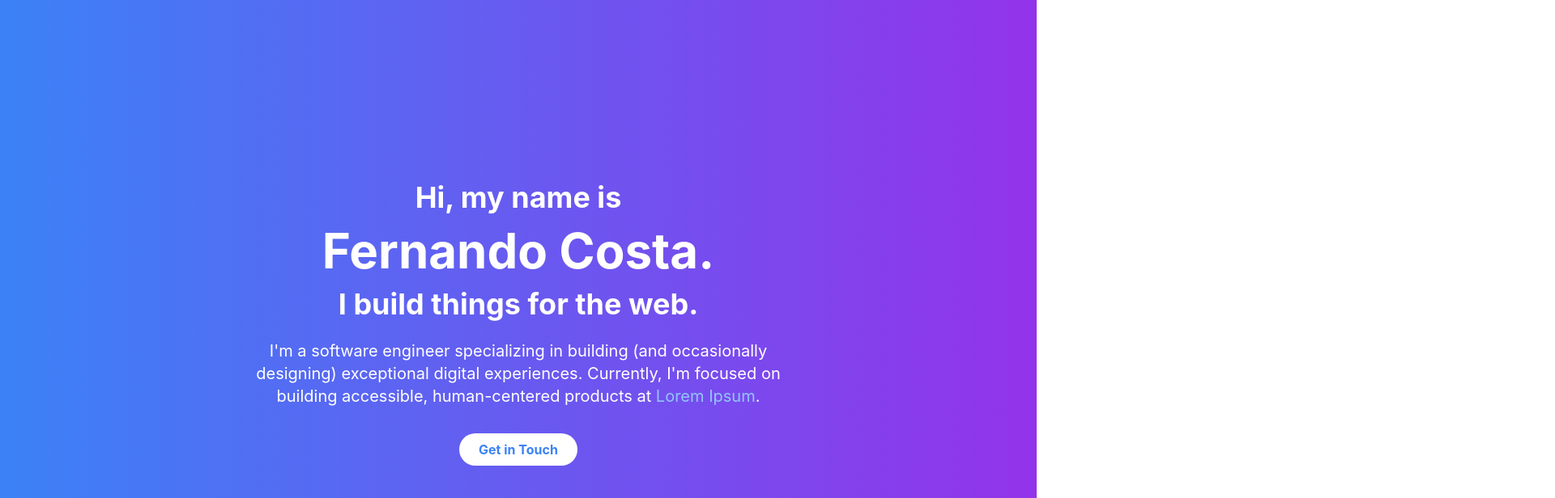
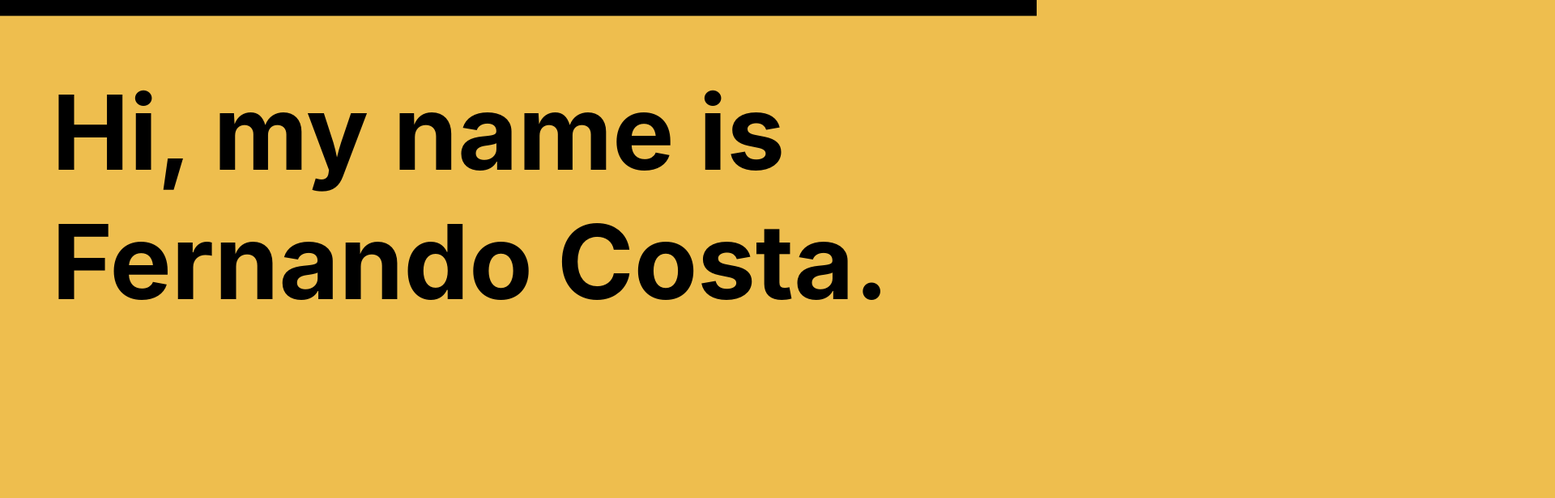
Before and after one commit to heyfosta/hello-fernando, a React (Create React App) app: page / in a window 1280 px wide. Shown: the top 616 px of the page at 81% size, 1920 px wide, since content can reach past the window. Built offline with nearby package versions, Linux system fonts and the light colour scheme.

Commit message:
begain animating intro hello animation and hero component

```diff
--- a/package.json
+++ b/package.json
@@ -6,6 +6,7 @@
     "@testing-library/jest-dom": "^5.17.0",
     "@testing-library/react": "^13.4.0",
     "@testing-library/user-event": "^13.5.0",
+    "gsap": "^3.12.5",
     "react": "^18.3.1",
     "react-dom": "^18.3.1",
     "react-scripts": "5.0.1",
@@ -36,6 +37,7 @@
     ]
   },
   "devDependencies": {
+    "@types/gsap": "^3.0.0",
     "autoprefixer": "^10.4.19",
     "postcss": "^8.4.38",
     "tailwindcss": "^3.4.4"
--- a/src/App.tsx
+++ b/src/App.tsx
@@ -1,20 +1,30 @@
-import React from 'react';
+import React, { useState } from 'react';
+import HelloAnimation from './animations/HelloAnimation';
 import Hero from './components/Hero';
 import About from './components/About';
 import Experience from './components/Experience';
 import Projects from './components/Projects';
 import Contact from './components/Contact';
 
-const app: React.FC = () => {
+const App: React.FC = () => {
+  const [isAnimationComplete, setIsAnimationComplete] = useState(false);
+
+  const handleAnimationComplete = () => {
+    setIsAnimationComplete(true);
+  };
+
   return (
-    <div className="container mx-auto">
-      <Hero />
-      <About />
-      <Experience />
-      <Projects />
-      <Contact />
+    <div>
+      <div className="container mx-auto">
+        <Hero isAnimationComplete={isAnimationComplete} />
+        <About />
+        <Experience />
+        <Projects />
+        <Contact />
+      </div>
+      {!isAnimationComplete && <HelloAnimation onComplete={handleAnimationComplete} />}
     </div>
   );
 };
 
-export default app;
+export default App;
--- /dev/null
+++ b/src/animations/HelloAnimation.tsx
@@ -0,0 +1,107 @@
+import React, { useEffect, useRef } from 'react';
+import { gsap } from 'gsap';
+import { TextPlugin } from 'gsap/TextPlugin';
+
+gsap.registerPlugin(TextPlugin);
+
+interface HelloAnimationProps {
+  onComplete: () => void;
+}
+
+const HelloAnimation: React.FC<HelloAnimationProps> = ({ onComplete }) => {
+  const animationRef = useRef<HTMLDivElement>(null);
+  const topHalfRef = useRef<HTMLDivElement>(null);
+  const bottomHalfRef = useRef<HTMLDivElement>(null);
+
+  useEffect(() => {
+    const helloPhrases = [
+      'Hello',
+      'Hola',
+      'Olá',
+      'Bonjour',
+      'Ciao',
+      '你好',
+      'Hallo',
+      'こんにちは',
+      '안녕하세요',
+      'مرحبا',
+      'नमस्ते',
+      'Merhaba',
+    ];
+
+    const timeline = gsap.timeline();
+
+    // Animation for the first phrase (Hello)
+    timeline.to(animationRef.current, {
+      duration: 1.5,
+      text: helloPhrases[0],
+      ease: 'power1.inOut',
+      onComplete: () => {
+        // Add a delay of 0.1 seconds after the first phrase finishes animating
+        timeline.to(animationRef.current, {
+          duration: 0.1,
+          onComplete: () => {
+            // Set the initial duration for the subsequent phrases
+            let duration = 1.5;
+
+            // Animation for the subsequent phrases
+            for (let i = 1; i < helloPhrases.length; i++) {
+              timeline.set(animationRef.current, {
+                text: helloPhrases[i],
+                delay: duration,
+              });
+
+              // Gradually decrease the duration for each subsequent phrase, but not faster than 0.1 seconds
+              duration = Math.max(duration * 0.5, 0.1);
+
+              // Check if it's the last phrase
+              if (i === helloPhrases.length - 1) {
+                timeline.set(animationRef.current, {
+                  text: helloPhrases[i],
+                  delay: duration,
+                  onComplete: () => {
+                    // Hide the text immediately
+                    gsap.set(animationRef.current, { opacity: 0 });
+
+                    // Start the split animation
+                    gsap.to(topHalfRef.current, {
+                      duration: 1,
+                      y: '-100%',
+                      ease: 'power2.inOut',
+                      delay: -0.2,
+                    });
+                    gsap.to(bottomHalfRef.current, {
+                      duration: 1,
+                      y: '100%',
+                      ease: 'power2.inOut',
+                      onComplete: onComplete,
+                    });
+                  },
+                });
+              }
+            }
+          },
+        });
+      },
+    });
+
+    return () => {
+      timeline.kill();
+    };
+  }, []); // Empty dependency array
+
+  return (
+    <div className="fixed inset-0 z-50 pointer-events-none">
+      <div className="absolute inset-0 flex items-center justify-center z-30">
+        <div
+          ref={animationRef}
+          className="text-4xl sm:text-6xl md:text-8xl lg:text-9xl font-bold text-white"
+        ></div>
+      </div>
+      <div ref={topHalfRef} className="absolute inset-0 bg-black z-20"></div>
+      <div ref={bottomHalfRef} className="absolute inset-0 bg-black z-20"></div>
+    </div>
+  );
+};
+
+export default HelloAnimation;
--- /dev/null
+++ b/src/animations/HeroAnimation.ts
@@ -0,0 +1,26 @@
+import { gsap } from 'gsap';
+
+export const heroAnimation = (heroRef: HTMLDivElement | null) => {
+  if (!heroRef) return;
+
+  const slideLeftText = heroRef.querySelector('.slide-left h3');
+  if (!slideLeftText) return;
+
+  gsap.fromTo(
+    slideLeftText,
+    { x: '-200%', opacity: 0 },
+    {
+      x: '100%',
+      opacity: 1,
+      duration: 0.5,
+      ease: 'power2.out',
+      onComplete: () => {
+        gsap.to(slideLeftText, {
+          x: '0%',
+          duration: 0.5,
+          ease: 'elastic.out(1, 0.5)',
+        });
+      },
+    }
+  );
+};
--- a/src/components/Hero.tsx
+++ b/src/components/Hero.tsx
@@ -1,30 +1,48 @@
-import React from 'react';
+import React, { useEffect, useRef } from 'react';
+import { heroAnimation } from '../animations/HeroAnimation';
 
-const Hero: React.FC = () => {
+interface HeroProps {
+  isAnimationComplete: boolean;
+}
+
+const Hero: React.FC<HeroProps> = ({ isAnimationComplete }) => {
+  const heroRef = useRef<HTMLDivElement>(null);
+
+  useEffect(() => {
+    if (isAnimationComplete) {
+      heroAnimation(heroRef.current);
+    }
+  }, [isAnimationComplete]);
+
   return (
-    <div className="min-h-screen bg-gradient-to-r from-blue-500 to-purple-600 text-white flex flex-col justify-center items-center py-16">
-      <div className="fadeup mb-4 text-center" style={{ transitionDelay: '100ms' }}>
-        <h1 className="text-4xl font-bold">Hi, my name is</h1>
-      </div>
-      <div className="fadeup mb-4 text-center" style={{ transitionDelay: '200ms' }}>
-        <h2 className="text-6xl font-bold">Fernando Costa.</h2>
-      </div>
-      <div className="fadeup mb-6 text-center" style={{ transitionDelay: '300ms' }}>
-        <h3 className="text-4xl font-bold">I build things for the web.</h3>
-      </div>
-      <div className="fadeup mb-8 text-center" style={{ transitionDelay: '400ms' }}>
-        <p className="text-xl max-w-2xl">
-          I'm a software engineer specializing in building (and occasionally designing) exceptional digital experiences. Currently, I'm focused on building accessible, human-centered products at{' '}
-          <a href="https://example.com" target="_blank" rel="noreferrer" className="text-blue-300 hover:underline">
-            Lorem Ipsum
-          </a>
-          .
-        </p>
-      </div>
-      <div className="fadeup text-center" style={{ transitionDelay: '500ms' }}>
-        <button className="bg-white text-blue-500 font-bold py-2 px-6 rounded-full hover:bg-blue-100 transition duration-300">
-          Get in Touch
-        </button>
+    <div
+      ref={heroRef}
+      className="hero-container min-h-screen bg-[#eebe4e] text-black flex flex-col justify-center items-start py-16 px-8 sm:px-16"
+    >
+      <div className="container mx-auto 2xl:max-w-[2000px]">
+        <div className="mb-8">
+          <h1 className="text-6xl sm:text-7xl md:text-8xl lg:text-9xl xl:text-10xl 2xl:text-11xl font-bold whitespace-nowrap">
+            Hi, my name is
+          </h1>
+        </div>
+        <div className="mb-12">
+          <h2 className="text-7xl sm:text-8xl md:text-9xl lg:text-10xl xl:text-11xl 2xl:text-12xl font-bold whitespace-nowrap">
+            Fernando Costa.
+          </h2>
+        </div>
+        <div className="slide-left mb-16">
+          <h3
+            className="text-5xl sm:text-6xl md:text-7xl lg:text-8xl xl:text-9xl 2xl:text-10xl font-bold whitespace-nowrap"
+            style={{ opacity: 0, transform: 'translateX(-200%)' }}
+          >
+            I build things for the web.
+          </h3>
+        </div>
+        <div className="fadeup" style={{ transitionDelay: '400ms' }}>
+          <p className="text-3xl sm:text-4xl md:text-5xl lg:text-6xl xl:text-7xl 2xl:text-8xl max-w-7xl whitespace-nowrap">
+            and create digital products lovingly made with a human touch.
+          </p>
+        </div>
       </div>
     </div>
   );
--- a/src/index.css
+++ b/src/index.css
@@ -16,3 +16,8 @@ code {
   font-family: source-code-pro, Menlo, Monaco, Consolas, 'Courier New',
     monospace;
 }
+
+
+body {
+  background-color: #eebe4e;
+}
--- /dev/null
+++ b/src/types/gsap.d.ts
@@ -0,0 +1,7 @@
+import { Plugin } from 'gsap';
+
+declare module 'gsap/all' {
+  interface GSAPPlugins {
+    TextPlugin: Plugin;
+  }
+}
--- a/tsconfig.json
+++ b/tsconfig.json
@@ -31,7 +31,10 @@
     // "baseUrl": "./",                                  /* Specify the base directory to resolve non-relative module names. */
     // "paths": {},                                      /* Specify a set of entries that re-map imports to additional lookup locations. */
     // "rootDirs": [],                                   /* Allow multiple folders to be treated as one when resolving modules. */
-    // "typeRoots": [],                                  /* Specify multiple folders that act like './node_modules/@types'. */
+    "typeRoots": [
+      "node_modules/@types",
+      "src/types"
+    ],                                                   /* Specify multiple folders that act like './node_modules/@types'. */
     // "types": [],                                      /* Specify type package names to be included without being referenced in a source file. */
     // "allowUmdGlobalAccess": true,                     /* Allow accessing UMD globals from modules. */
     // "moduleSuffixes": [],                             /* List of file name suffixes to search when resolving a module. */
```
Also changed, not shown: 1 other file (tests, documents, lock files or other folders).
